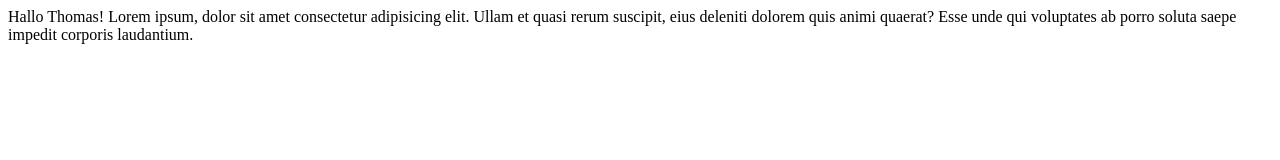
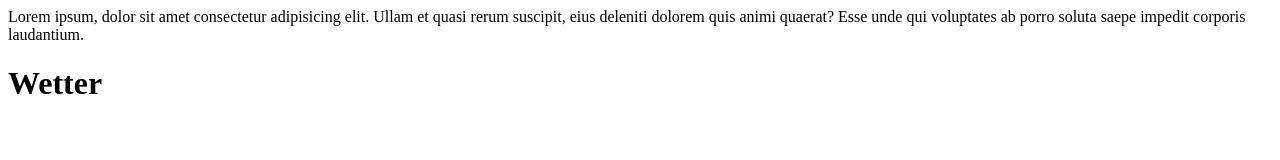
Before and after one commit to griesmayer/03_GIT_html, a plain HTML site: page index.html in a window 1280 px wide. Drawn offline with Linux system fonts and the light colour scheme.

Commit message:
Wetter hinzugfefügt!

```diff
--- a/index.html
+++ b/index.html
@@ -6,8 +6,8 @@
     <title>Document</title>
 </head>
 <body>
-    Hallo Thomas!
 
     Lorem ipsum, dolor sit amet consectetur adipisicing elit. Ullam et quasi rerum suscipit, eius deleniti dolorem quis animi quaerat? Esse unde qui voluptates ab porro soluta saepe impedit corporis laudantium.
+    <h1>Wetter</h1>
 </body>
 </html>
```
